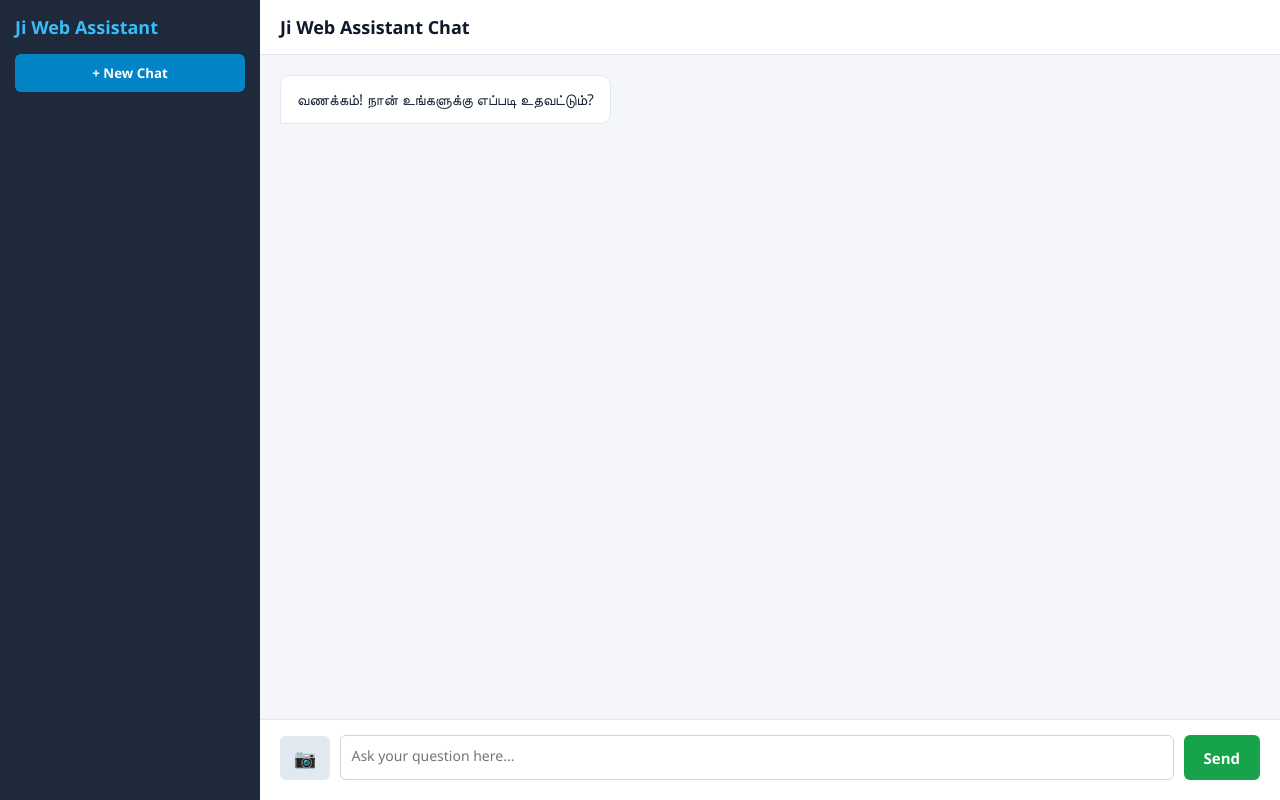
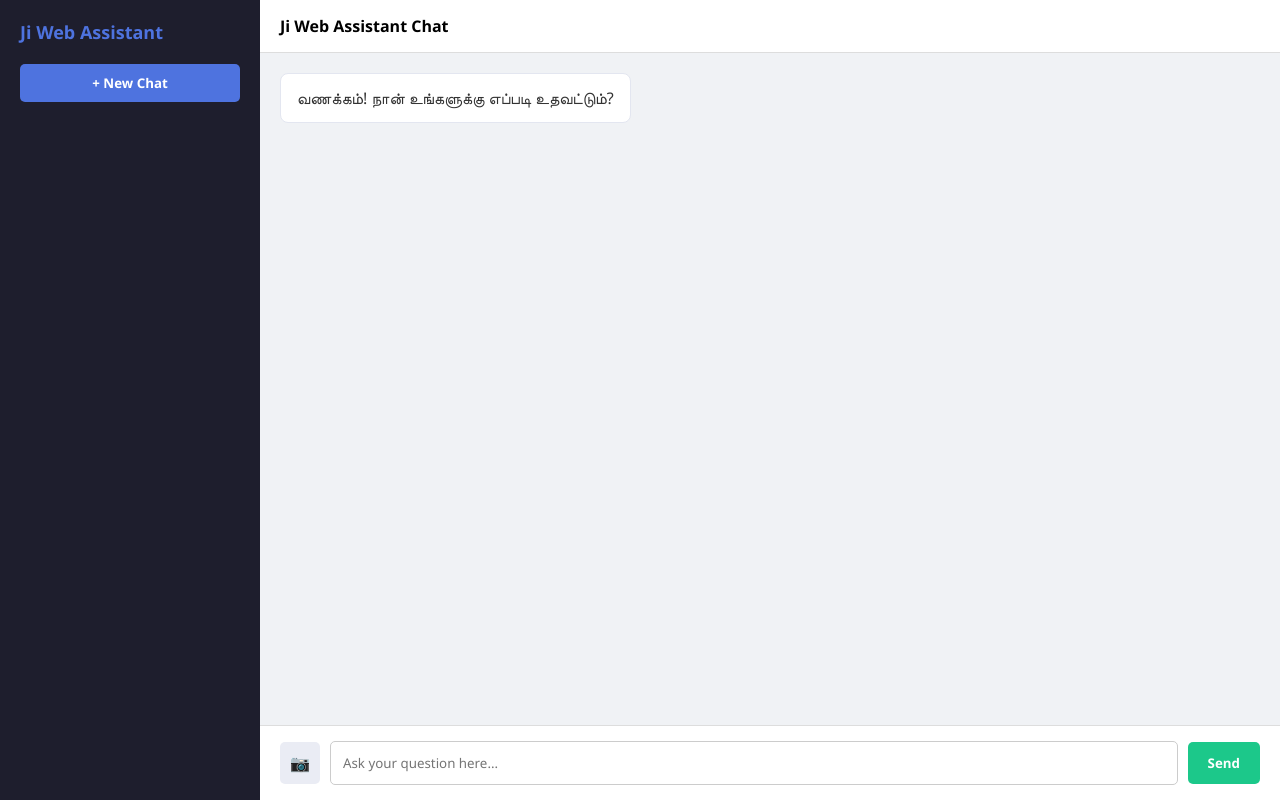
Before and after one commit to jiking1427-ji/ji-web-assistant-, a Flask app: page / in a window 1280 px wide. Run offline with Flask 3, Linux system fonts and the light colour scheme.

Commit message:
Update index.html

```diff
--- a/templates/index.html
+++ b/templates/index.html
@@ -6,144 +6,100 @@
     <title>Ji Web Assistant</title>
     <style>
         * { box-sizing: border-box; margin: 0; padding: 0; font-family: 'Segoe UI', Tahoma, Geneva, Verdana, sans-serif; }
-        body { display: flex; height: 100vh; background-color: #f4f6f9; }
-
-        /* Sidebar */
-        .sidebar { width: 260px; background: #1e293b; color: #fff; display: flex; flex-direction: column; padding: 15px; }
-        .sidebar h2 { font-size: 18px; margin-bottom: 15px; color: #38bdf8; }
-        .new-chat-btn { background: #0284c7; color: white; border: none; padding: 10px; border-radius: 6px; cursor: pointer; margin-bottom: 15px; font-weight: bold; }
-        .history-list { flex: 1; overflow-y: auto; display: flex; flex-direction: column; gap: 8px; }
-        .history-item { background: #334155; padding: 10px; border-radius: 6px; font-size: 13px; cursor: pointer; white-space: nowrap; overflow: hidden; text-overflow: ellipsis; }
-        .history-item:hover { background: #475569; }
-
-        /* Main Chat Container */
-        .main-chat { flex: 1; display: flex; flex-direction: column; justify-content: space-between; }
-        .chat-header { background: #fff; padding: 15px 20px; border-bottom: 1px solid #e2e8f0; font-weight: bold; font-size: 18px; color: #0f172a; }
+        body { display: flex; height: 100vh; background-color: #f0f2f5; }
+        .sidebar { width: 260px; background-color: #1e1e2d; color: white; padding: 20px; display: flex; flex-direction: column; }
+        .sidebar h2 { font-size: 18px; margin-bottom: 20px; color: #4e73df; }
+        .new-chat-btn { background: #4e73df; color: white; border: none; padding: 10px; border-radius: 5px; cursor: pointer; font-weight: bold; }
+        .main-content { flex: 1; display: flex; flex-direction: column; }
+        .chat-header { background: white; padding: 15px 20px; border-bottom: 1px solid #ddd; font-weight: bold; }
         .chat-box { flex: 1; padding: 20px; overflow-y: auto; display: flex; flex-direction: column; gap: 15px; }
-
-        .message { max-width: 75%; padding: 12px 16px; border-radius: 10px; line-height: 1.5; font-size: 15px; }
-        .user-message { background: #0284c7; color: white; align-self: flex-end; border-bottom-right-radius: 2px; }
-        .bot-message { background: #ffffff; color: #1e293b; border: 1px solid #e2e8f0; align-self: flex-start; border-bottom-left-radius: 2px; }
-
-        /* Input Form */
-        .input-area { background: #fff; padding: 15px 20px; border-top: 1px solid #e2e8f0; }
-        .chat-form { display: flex; gap: 10px; align-items: center; }
-        .file-label { background: #e2e8f0; padding: 10px 14px; border-radius: 6px; cursor: pointer; font-size: 18px; }
-        .file-label:hover { background: #cbd5e1; }
-        input[type="file"] { display: none; }
-        textarea { flex: 1; height: 45px; padding: 10px; border: 1px solid #cbd5e1; border-radius: 6px; resize: none; font-size: 14px; outline: none; }
-        textarea:focus { border-color: #0284c7; }
-        .send-btn { background: #16a34a; color: white; border: none; padding: 0 20px; height: 45px; border-radius: 6px; font-weight: bold; cursor: pointer; font-size: 15px; }
-        .send-btn:hover { background: #15803d; }
-        .preview { font-size: 12px; color: #64748b; margin-top: 5px; }
+        .message { max-width: 70%; padding: 12px 16px; border-radius: 8px; line-height: 1.5; white-space: pre-wrap; }
+        .user-message { background: #4e73df; color: white; align-self: flex-end; }
+        .bot-message { background: white; color: #333; align-self: flex-start; border: 1px solid #e3e6f0; }
+        .input-area { background: white; padding: 15px 20px; border-top: 1px solid #ddd; display: flex; gap: 10px; align-items: center; }
+        .input-area input[type="text"] { flex: 1; padding: 12px; border: 1px solid #ccc; border-radius: 5px; outline: none; }
+        .input-area input[type="file"] { display: none; }
+        .file-label { background: #eaecf4; padding: 10px; border-radius: 5px; cursor: pointer; }
+        .send-btn { background: #1cc88a; color: white; border: none; padding: 12px 20px; border-radius: 5px; cursor: pointer; font-weight: bold; }
+        .send-btn:disabled { background: #858796; }
     </style>
 </head>
 <body>
 
     <div class="sidebar">
         <h2>Ji Web Assistant</h2>
-        <button class="new-chat-btn" onclick="startNewChat()">+ New Chat</button>
-        <div class="history-list" id="historyList"></div>
+        <button class="new-chat-btn" onclick="location.reload()">+ New Chat</button>
     </div>
 
-    <div class="main-chat">
+    <div class="main-content">
         <div class="chat-header">Ji Web Assistant Chat</div>
         <div class="chat-box" id="chatBox">
             <div class="message bot-message">வணக்கம்! நான் உங்களுக்கு எப்படி உதவட்டும்?</div>
         </div>
-        <div class="input-area">
-            <form id="chatForm" class="chat-form">
-                <label for="imageInput" class="file-label" title="Upload Photo">📷</label>
-                <input type="file" id="imageInput" name="image" accept="image/*">
-                <textarea id="promptInput" name="prompt" placeholder="Ask your question here..."></textarea>
-                <button type="submit" class="send-btn" id="sendBtn">Send</button>
-            </form>
-            <div class="preview" id="filePreview"></div>
-        </div>
+
+        <form class="input-area" id="chatForm">
+            <label class="file-label" for="imageInput">📷</label>
+            <input type="file" id="imageInput" accept="image/*">
+            <input type="text" id="promptInput" placeholder="Ask your question here..." autocomplete="off">
+            <button type="submit" class="send-btn" id="sendBtn">Send</button>
+        </form>
     </div>
 
     <script>
-        const chatForm = document.getElementById('chatForm');
-        const promptInput = document.getElementById('promptInput');
-        const imageInput = document.getElementById('imageInput');
-        const chatBox = document.getElementById('chatBox');
-        const historyList = document.getElementById('historyList');
-        const filePreview = document.getElementById('filePreview');
+        document.getElementById("chatForm").addEventListener("submit", async function(event) {
+            event.preventDefault();
 
-        let chatHistory = [];
+            var promptInput = document.getElementById("promptInput");
+            var imageInput = document.getElementById("imageInput");
+            var chatBox = document.getElementById("chatBox");
+            var sendBtn = document.getElementById("sendBtn");
 
-        imageInput.addEventListener('change', () => {
-            if (imageInput.files.length > 0) {
-                filePreview.textContent = "Selected: " + imageInput.files[0].name;
-            } else {
-                filePreview.textContent = "";
+            var prompt = promptInput.value.trim();
+            var imageFile = imageInput.files[0];
+
+            if (!prompt && !imageFile) return;
+
+            var userText = prompt;
+            if (imageFile) {
+                userText = userText + " 🖼️ [" + imageFile.name + "]";
+            }
+
+            appendMessage(userText, "user-message");
+            promptInput.value = "";
+            imageInput.value = "";
+            sendBtn.disabled = true;
+
+            var botMsgDiv = appendMessage("சிந்தித்துக் கொண்டிருக்கிறேன்...", "bot-message");
+
+            var formData = new FormData();
+            formData.append("prompt", prompt);
+            if (imageFile) {
+                formData.append("image", imageFile);
+            }
+
+            try {
+                var response = await fetch("/chat", {
+                    method: "POST",
+                    body: formData
+                });
+                var data = await response.json();
+                botMsgDiv.textContent = data.response;
+            } catch (error) {
+                botMsgDiv.textContent = "பிழை ஏற்பட்டது! மீண்டும் முயற்சிக்கவும்.";
+            } finally {
+                sendBtn.disabled = false;
+                chatBox.scrollTop = chatBox.scrollHeight;
             }
         });
 
-        chatForm.addEventListener('submit', async (e) => {
-            e.preventDefault();
-            const prompt = promptInput.value.trim();
-            const hasImage = imageInput.files.length > 0;
-
-            if (!prompt && !hasImage) return;
-
-            // Display User Message
-            let userText = prompt;
-            if (hasImage) userText += ` [Photo Attached]`;
-            appendMessage(userText, 'user-message');
-
-            // Save to Recent Chats Sidebar
-            if (prompt) {
-                chatHistory.unshift(prompt);
-                updateSidebar();
-            }
-
-            // Clear inputs
-            promptInput.value = '';
-            filePreview.textContent = '';
-
-            // Send via FormData
-            const formData = new FormData(chatForm);
-
-            try {
-                const response = await fetch('/chat', {
-                    method: 'POST',
-                    body: formData
-                });
-                const data = await response.json();
-
-                if (data.error) {
-                    appendMessage("Error: " + data.error, 'bot-message');
-                } else {
-                    appendMessage(data.response, 'bot-message');
-                }
-            } catch (err) {
-                appendMessage("Error connecting to server.", 'bot-message');
-            }
-
-            imageInput.value = '';
-        });
-
         function appendMessage(text, className) {
-            const div = document.createElement('div');
-            div.className = message ${className};
-            div.innerText = text;
-            chatBox.appendChild(div);
+            var chatBox = document.getElementById("chatBox");
+            var msgDiv = document.createElement("div");
+            msgDiv.className = "message " + className;
+            msgDiv.textContent = text;
+            chatBox.appendChild(msgDiv);
             chatBox.scrollTop = chatBox.scrollHeight;
-        }
-
-        function updateSidebar() {
-            historyList.innerHTML = '';
-            chatHistory.slice(0, 10).forEach(item => {
-                const div = document.createElement('div');
-                div.className = 'history-item';
-                div.innerText = item;
-                historyList.appendChild(div);
-            });
-        }
-
-        function startNewChat() {
-            chatBox.innerHTML = '<div class="message bot-message">வணக்கம்! புது சாட் தொடங்கியது. என்ன கேட்க விரும்புகிறீர்கள்?</div>';
+            return msgDiv;
         }
     </script>
 </body>
```
